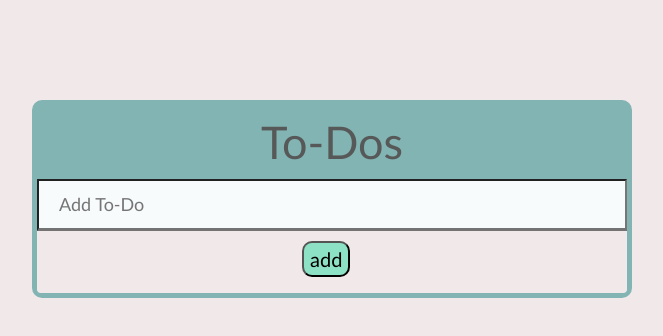
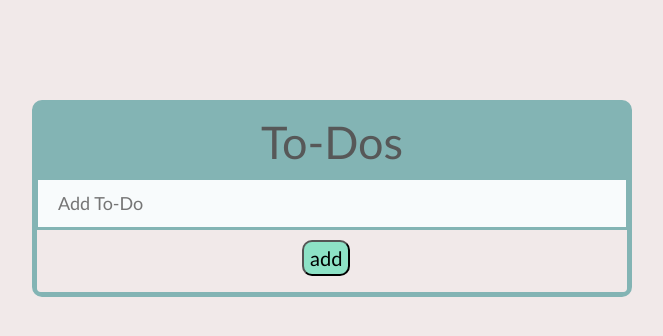
Before and after one commit to willdodsonn/ToDo-List-Application, a React app: page / in a window 1280 px wide. Shown: the top 336 px of the page, without its empty margins (308-971 px from the left). Built offline with nearby package versions, Linux system fonts and the light colour scheme.

Commit message:
added css to finished todo

```diff
--- a/src/styles/index.css
+++ b/src/styles/index.css
@@ -45,7 +45,8 @@ input#addToDo {
 	font-size: 18px;
 	color: #7c7c7c;
 	background: #f8fbfc;
-	border-bottom: 3px solid rgb(116, 115, 115);
+	border: 1px solid #83b4b4;
+	border-bottom: 3px solid #83b4b4;
 	width: 100%;
 	padding: 10px 10px 10px 20px;
 	box-sizing: border-box;
```
